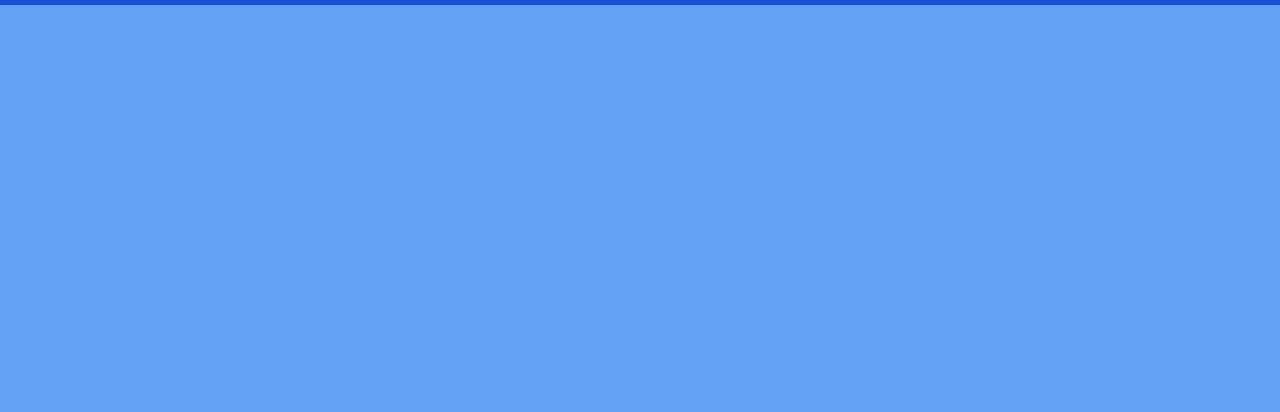
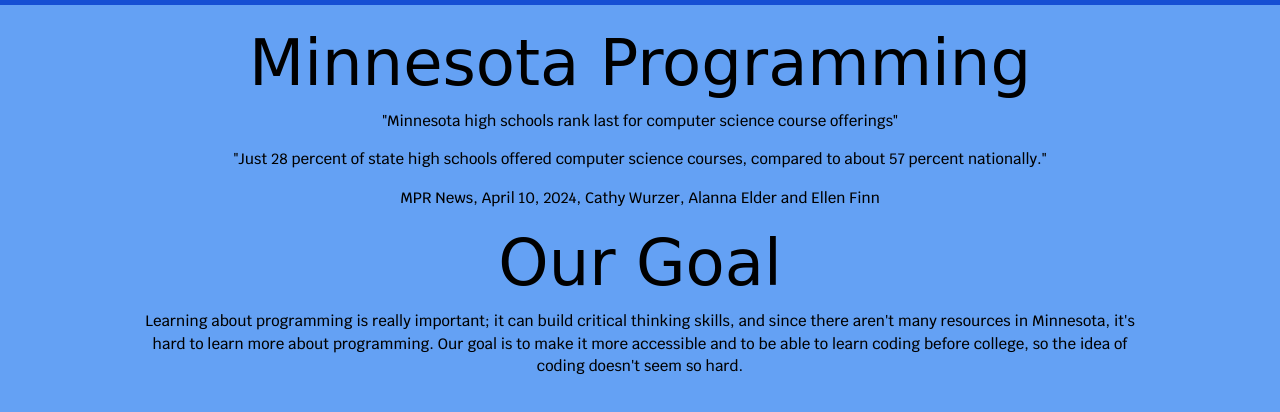
Before and after one commit to Troppy2/exploretechmn, a plain HTML site: page index.html in a window 1280 px wide. Shown: the part 566-978 px from the top of the page. Before the commit the page ends 800 px from the top, so only its background shows below. Drawn offline with nearby package versions, Linux system fonts and the light colour scheme.

Commit message:
Update index.html

```diff
--- a/index.html
+++ b/index.html
@@ -38,6 +38,35 @@
     	</div>
     </nav>
 	<main>
+		<!DOCTYPE html>
+<html>
+    <meta>
+    <title>Explore Mn About section</title>
+    <!--#85CCGG light blue -->
+    <!--0312ea another blue-->
+    <!--0057ff another blue-->
+    <link rel="stylesheet" href="style.css">
+   </html>
+<body>
+    <!----->
+    <div class="about-sec">
+        <div id="pg1">
+            <h1>Minnesota Programming</h1>
+            <div id="text">
+            <p style="font-size: 15px;">"Minnesota high schools rank last for computer science course offerings"</p>
+            <p style="font-size: 15px;">"Just 28 percent of state high schools offered computer science courses, compared to about 57 percent nationally." </p>
+            <p style="font-size: 15px;">MPR News, April 10, 2024, Cathy Wurzer, Alanna Elder and Ellen Finn</p>
+
+        </div>
+            <h1>Our Goal</h1>
+            <p style="font-size: 15px;">Learning about programming is really important; it can build critical thinking skills, and since there aren't many resources in Minnesota, it's hard to learn more about programming. Our goal is to make it more accessible and to be able to learn coding before college, so the idea of coding doesn't seem so hard.</p>
+        </div>
+
+    </div>
+    <!---->
+
+</body>
+
 	</main>
 	<footer>
 	</footer>
```
